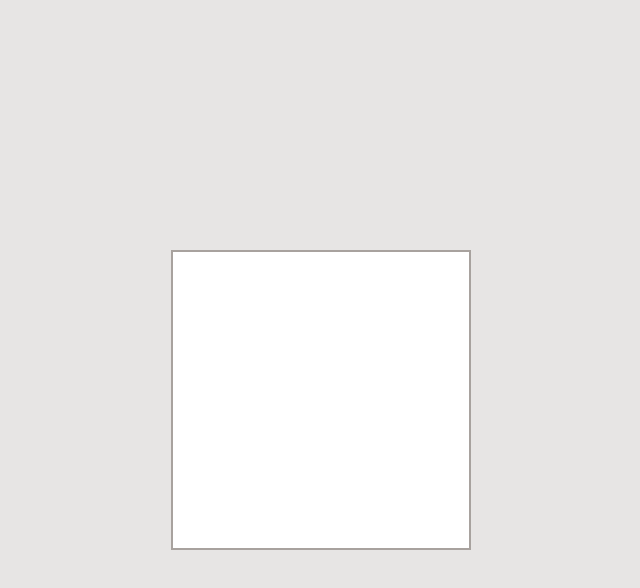
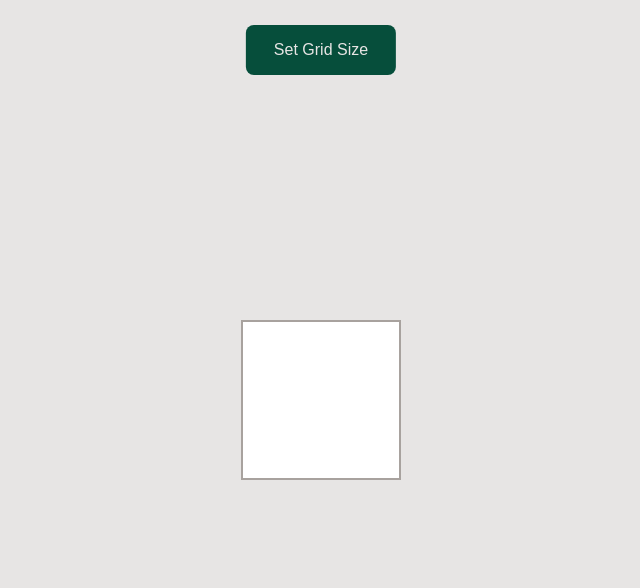
Before and after one commit to lambrous/odin-etch-a-scketch, a plain HTML site: page index.html in a window 1280 px wide. Shown: the whole page, without its empty margins (319-959 px from the left). Drawn offline with Linux system fonts and the light colour scheme.

Commit message:
Implement grid resize functionality with user input for new dimensions

```diff
--- a/index.html
+++ b/index.html
@@ -10,6 +10,7 @@
   </head>
   <body>
     <div class="container">
+      <button class="resize-btn">Set Grid Size</button>
       <!--  -->
     </div>
   </body>
--- a/script.js
+++ b/script.js
@@ -1,13 +1,45 @@
-const gridSize = 16 ** 2;
 const container = document.querySelector(".container");
+const resizeBtn = document.querySelector(".resize-btn");
 
-for (let i = 0; i < gridSize; i++) {
-	const block = document.createElement("div");
-	block.classList.add("block");
-	block.addEventListener("mouseover", etch);
-	container.append(block);
+resizeBtn.addEventListener("click", resizeGrid);
+
+function generateGrid(colSize = 16) {
+	const gridSize = colSize ** 2;
+	container.style.width = `${colSize * 10}px`;
+
+	for (let i = 0; i < gridSize; i++) {
+		const block = document.createElement("div");
+		block.classList.add("block");
+		block.style.flexBasis = `calc(100% / ${colSize})`;
+		block.addEventListener("mouseover", etch);
+		container.append(block);
+	}
+}
+
+function removeGrid() {
+	const blocks = document.querySelectorAll(".block");
+	for (const block of blocks) {
+		block.remove();
+	}
 }
 
 function etch() {
 	this.classList.add("etch");
 }
+
+function resizeGrid() {
+	const maxSize = 100;
+	let colSize = 16;
+
+	do {
+		colSize = +prompt(
+			"How many squares per side would you like for the new grid?",
+			colSize,
+		);
+	} while (colSize > maxSize || Number.isNaN(colSize));
+
+	removeGrid();
+	generateGrid(colSize);
+}
+
+generateGrid();
--- a/style.css
+++ b/style.css
@@ -9,6 +9,8 @@
 }
 
 body {
+  font-family: system-ui, -apple-system, BlinkMacSystemFont, "Segoe UI", Roboto,
+    Oxygen, Ubuntu, Cantarell, "Open Sans", "Helvetica Neue", sans-serif;
   background-color: #e7e5e4;
   height: 100vh;
   display: flex;
@@ -17,19 +19,37 @@ body {
 }
 
 .container {
-  width: 300px;
+  /* width: 160px; */
   display: flex;
   flex-wrap: wrap;
   border: 2px solid #a8a29e;
 }
 
 .block {
-  flex-basis: calc(100% / 16);
+  /* flex-basis: calc(100% / 16); */
   aspect-ratio: 1 / 1;
   background-color: #fff;
-  /* border: 1px solid #a8a29e; */
 }
 
 .etch {
   background-color: #1c1917;
 }
+
+.resize-btn {
+  display: block;
+  position: absolute;
+  top: 0;
+  left: 50%;
+  transform: translate(-50%, 50%);
+  font-size: 1rem;
+  padding: 1em 1.75em;
+  border-radius: 0.5em;
+  background-color: #064e3b;
+  color: #e7e5e4;
+  border: none;
+  cursor: pointer;
+
+  &:hover {
+    background-color: #047857;
+  }
+}
```
